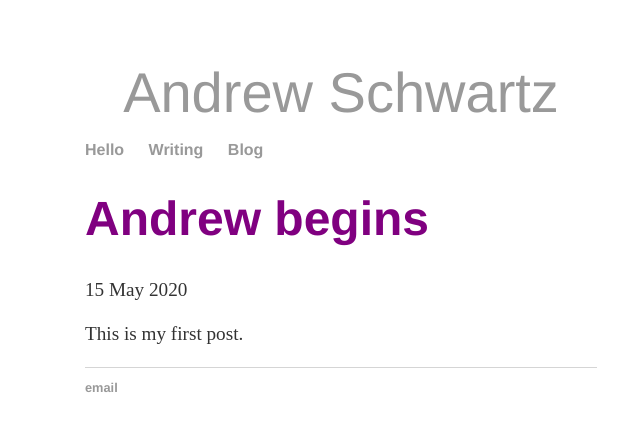
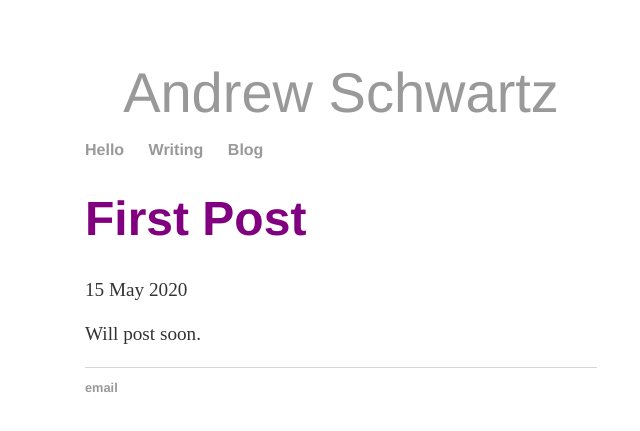
Before and after one commit to aonschwartz/aonschwartz.github.io, a Jekyll site: the page built from _posts/2020-05-15-first-post.md, in a window 1280 px wide. Shown: the top 431 px of the page, without its empty margins (299-939 px from the left). Built offline with Jekyll 4.4.1, drawn with Linux system fonts in a browser that asks for light colours.

Commit message:
Update 2020-05-15-first-post.md

```diff
--- a/_posts/2020-05-15-first-post.md
+++ b/_posts/2020-05-15-first-post.md
@@ -1,6 +1,6 @@
 ---
 layout: post
-title: "Andrew begins"
+title: "First Post"
 date: 2020-05-15
 ---
-This is my first post.
+Will post soon.
```
